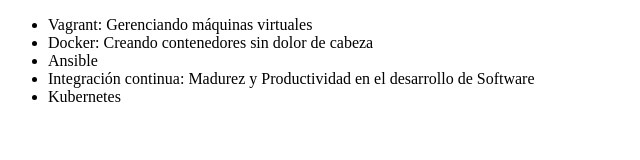
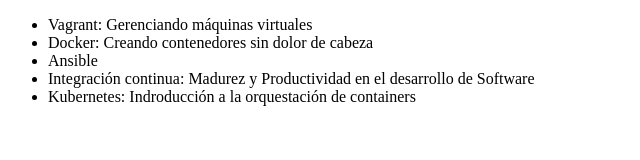
Before and after one commit to LinaPT/Alura--git, a plain HTML site: page Index.html in a window 1280 px wide. Shown: the whole page, without its empty margins (0-640 px from the left). Drawn offline with Linux system fonts and the light colour scheme.

Commit message:
Cambio en el nombre del curso de Kubernetes

```diff
--- a/Index.html
+++ b/Index.html
@@ -10,7 +10,7 @@
          <li> Docker: Creando contenedores sin dolor de cabeza </li>
          <li> Ansible </li>
          <li> Integración continua: Madurez y Productividad en el desarrollo de Software </li>
-         <li>Kubernetes</li>
+         <li>Kubernetes: Indroducción a la orquestación de containers </li>
      </ul>
 </body>
 </html>
```
